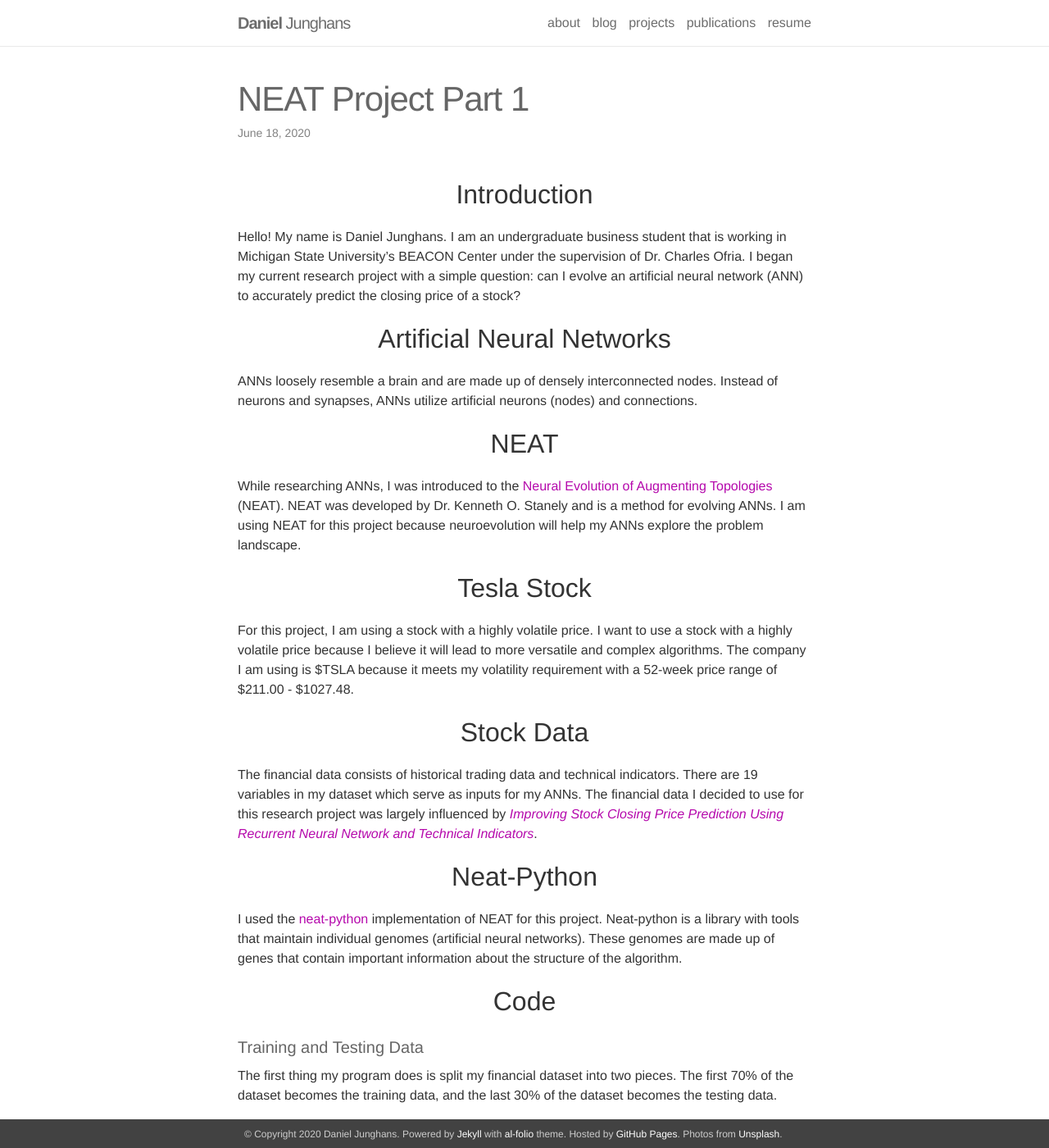
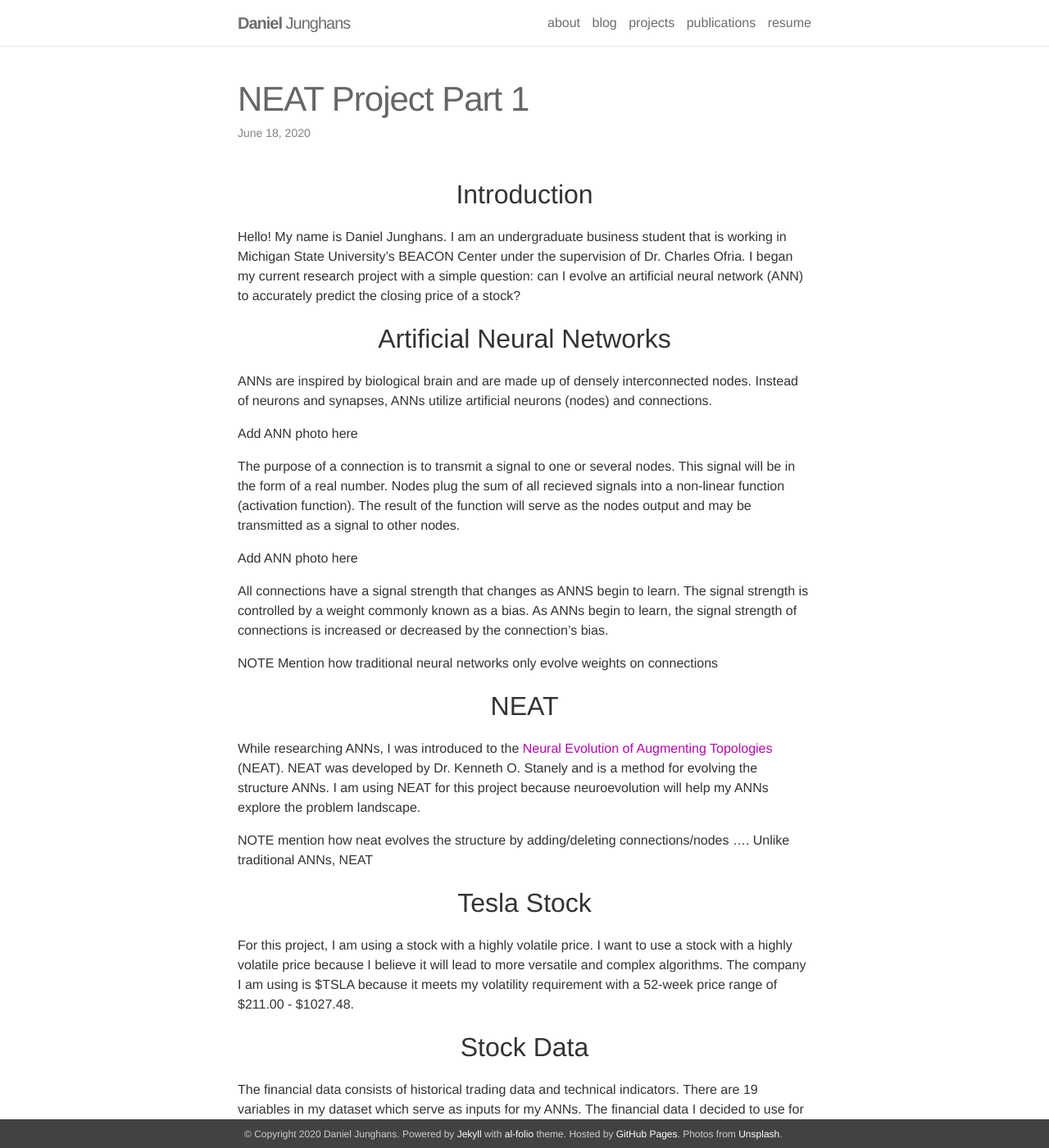
Before and after one commit to DanielJunghans/danieljunghans.github.io, a Jekyll site: the page built from _posts/2020-6-18-NEAT.markdown, in a window 1280 px wide and 1400 px high. Shown: the whole window at 82% size. Built offline with Jekyll 4.4.1, drawn with Linux system fonts in a browser that asks for light colours; nearby versions of some CDN libraries.

Commit message:
updated blog ann

```diff
--- a/_posts/2020-6-18-NEAT.markdown
+++ b/_posts/2020-6-18-NEAT.markdown
@@ -10,10 +10,30 @@ comments: false
 Hello! My name is Daniel Junghans. I am an undergraduate business student that is working in Michigan State University's BEACON Center under the supervision of Dr. Charles Ofria. I began my current research project with a simple question: can I evolve an artificial neural network (ANN) to accurately predict the closing price of a stock?
 
 <p style="text-align: center;"><font size="+3">Artificial Neural Networks</font></p>
-ANNs loosely resemble a brain and are made up of densely interconnected nodes. Instead of neurons and synapses, ANNs utilize artificial neurons (nodes) and connections.
+ANNs are inspired by biological brain and are made up of densely interconnected nodes. Instead of neurons and synapses, ANNs utilize artificial neurons (nodes) and connections.
+
+
+Add ANN photo here
+
+The purpose of a connection is to transmit a signal to one or several nodes. This signal will be in the form of a real number. Nodes plug the sum of all recieved signals into a non-linear function (activation function). The result of the function will serve as the nodes output and may be transmitted as a signal to other nodes.
+
+Add ANN photo here
+
+
+All connections have a signal strength that changes as ANNS begin to learn. The signal strength is controlled by a weight commonly known as a bias. As ANNs begin to learn, the signal strength of connections is increased or decreased by the connection's bias.
+
+
+
+ NOTE Mention how traditional neural networks only evolve weights on connections
+
+
 
 <p style="text-align: center;"><font size="+3">NEAT</font></p>
-While researching ANNs, I was introduced to the [Neural Evolution of Augmenting Topologies](https://ieeexplore.ieee.org/abstract/document/1004508?casa_token=GvSoqJe__7oAAAAA:4MxGQXXGS6P-w3srDdBVwXhW0vGG8oF9TGfN9W-RmY3o_7dS5259uk6JBSAKauHqO4Fi1gtntw) (NEAT). NEAT was developed by Dr. Kenneth O. Stanely and is a method for evolving ANNs. I am using NEAT for this project because neuroevolution will help my ANNs explore the problem landscape.
+While researching ANNs, I was introduced to the [Neural Evolution of Augmenting Topologies](https://ieeexplore.ieee.org/abstract/document/1004508?casa_token=GvSoqJe__7oAAAAA:4MxGQXXGS6P-w3srDdBVwXhW0vGG8oF9TGfN9W-RmY3o_7dS5259uk6JBSAKauHqO4Fi1gtntw) (NEAT). NEAT was developed by Dr. Kenneth O. Stanely and is a method for evolving the structure ANNs. I am using NEAT for this project because neuroevolution will help my ANNs explore the problem landscape.
+
+
+NOTE mention how neat evolves the structure by adding/deleting connections/nodes .... Unlike traditional ANNs, NEAT
+
 
 <p style="text-align: center;"><font size="+3">Tesla Stock</font></p>
 For this project, I am using a stock with a highly volatile price. I want to use a stock with a highly volatile price because I believe it will lead to more versatile and complex algorithms. The company I am using is $TSLA because it meets my volatility requirement with a 52-week price range of $211.00 - $1027.48.
```
Also changed, not shown: _projects/1_project.markdown (+1 -21 lines), assets/img/graph4.PNG (added).
